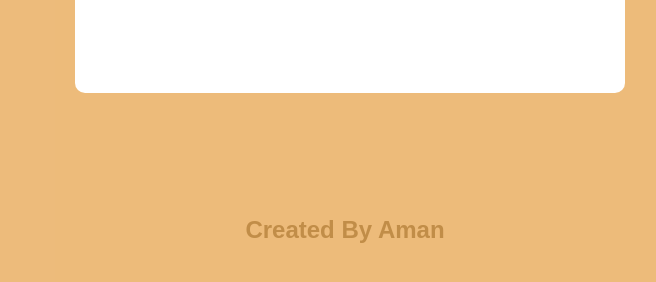
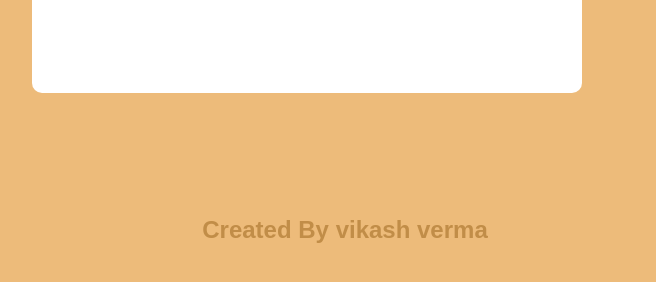
Before and after one commit to vikashvermagit/To-Do-List-main, a plain HTML site: page index.html in a window 1280 px wide. Shown: the part 430-712 px from the top of the page, without its empty margins (200-856 px from the left). Drawn offline with Linux system fonts and the light colour scheme.

Commit message:
Update index.html

```diff
--- a/index.html
+++ b/index.html
@@ -27,7 +27,7 @@
                 </ul>
 
          </div>
-         <footer>Created By Aman</footer>
+         <footer>Created By vikash verma</footer>
 
        </div>
 
```
